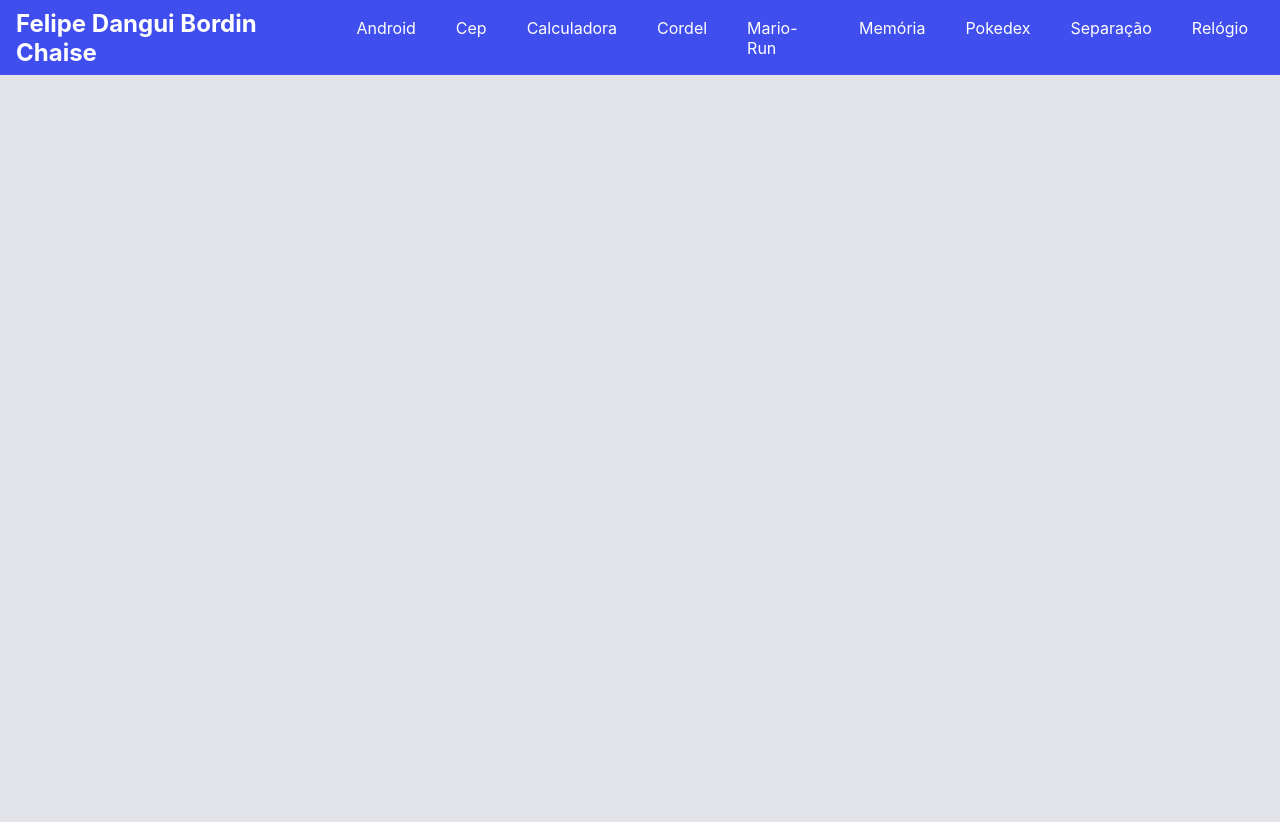
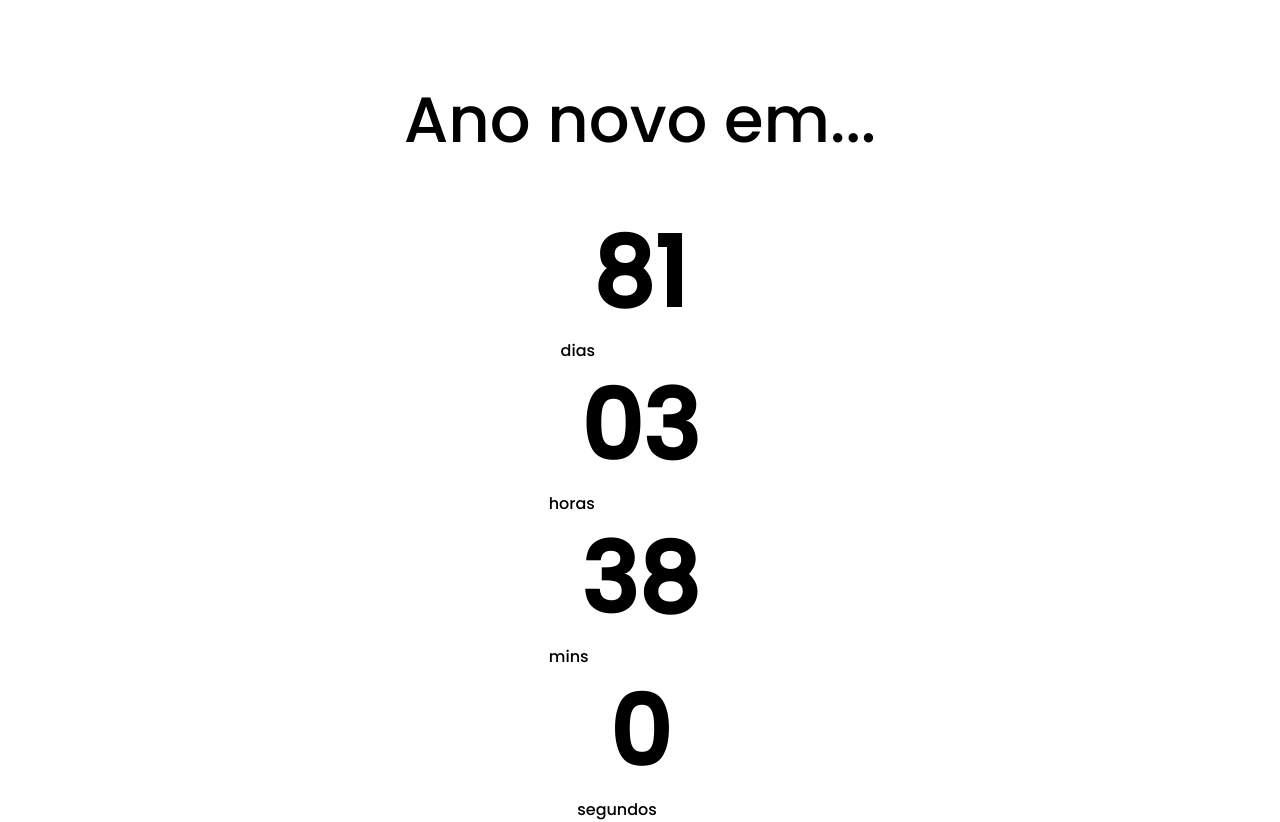
Before and after one commit to felipedanguibordin/projetos, a PHP site: page /countdown/index.html in a window 1280 px wide. Before the commit the page ends 75 px from the top, so only its background shows below. Run offline with PHP 8.4, Linux system fonts and the light colour scheme.

Commit message:
novo-projeto

```diff
--- /dev/null
+++ b/countdown/index.html
@@ -0,0 +1,39 @@
+<!DOCTYPE html>
+<html lang="pt-br">
+<head>
+    <meta charset="UTF-8">
+    <meta http-equiv="X-UA-Compatible" content="IE=edge">
+    <meta name="viewport" content="width=device-width, initial-scale=1.0">
+    <title>Countdown</title>
+    <link rel="stylesheet" href="style.css">
+    <script src="index.js" defer></script>
+</head>
+<body>
+    <h1>Ano novo em...</h1>
+
+    <div class="countdown-container">
+        <div class="countdown- el days-c">
+            <p class="text" id="days">0</p>
+            <span>dias</span>
+        </div>
+    </div>
+
+        <div class="countdown- el hours-c">
+            <p class="text" id="hours">0</p>
+            <span>horas</span>
+        </div>
+    </div>
+
+        <div class="countdown- el mins-c">
+            <p class="text" id="mins">0</p>
+            <span>mins</span>
+        </div>
+    </div>
+
+        <div class="countdown- el seconds-c">
+            <p class="text" id="seconds">0</p>
+            <span>segundos</span>
+        </div>
+    </div>
+</body>
+</html>
--- /dev/null
+++ b/countdown/index.js
@@ -0,0 +1,33 @@
+const daysEl = document.getElementById("days");
+const hoursEl = document.getElementById("hours");
+const minsEl = document.getElementById("mins");
+const secondsEl = document.getElementById("second");
+
+const newYears = "1 Jan 2023"
+
+function countdown() {
+    const newYearsDate = new Date(newYears);
+    const currentDate = new Date();
+
+    const totalSeconds = (newYearsDate - currentDate) / 1000;
+
+    const days = Math.floor(totalSeconds / 3600 / 24);
+    const hours = Math.floor(totalSeconds / 3600 % 24);
+    const mins = Math.floor(totalSeconds / 60 % 60);
+    const seconds = Math.floor(totalSeconds) % 60;
+
+    daysEl.innerHTML = days;
+    hoursEl.innerHTML = formatTime(hours);
+    minsEl.innerHTML = formatTime(mins);
+    secondsEl.innerHTML = formatTime(seconds);
+
+}
+
+function formatTime(time){
+    return time < 10 ? `0${time}` : time;
+}
+
+
+countdown();
+
+setInterval(countdown, 1000);
--- /dev/null
+++ b/countdown/style.css
@@ -0,0 +1,41 @@
+@import url('https://fonts.googleapis.com/css2?family=Poppins:wght@500&display=swap');
+
+* {
+    box-sizing: border-box;
+}
+
+body {
+    display: flex;
+    flex-direction: column;
+    align-items: center;
+    min-height: 100vh;
+    font-family: 'Poppins';
+    margin: 0;
+}
+
+h1 {
+    font-weight: normal;
+    font-size: 4rem;
+    margin-top: 4.5rem;
+}
+
+.countdown-container {
+    display: flex;
+    flex-wrap: wrap;
+    justify-content: center;
+}
+
+.text {
+    font-weight: bold;
+    font-size: 6rem;
+    line-height: 1;
+    margin: 1rem 2rem;
+}
+
+.countdown-el {
+    text-align: center;
+}
+
+.countdown-el span {
+    font-size: 1.5rem;
+}
--- a/projeto geren. de tarefas/index.html
+++ b/projeto geren. de tarefas/index.html
@@ -18,6 +18,7 @@
         </div>
         <div class="form">
             <form action="" method="get">
+                <input type="hidden" name="clear" value="clear">
                 <label for="task_name">Tarefa: </label>
                 <input type="text" name="task_name" placeholder="Nome da tarefa">
                 <button type="submit">Cadastrar</button>
```
Also changed, not shown: projeto geren. de tarefas/index.php (+10 -0 lines).
